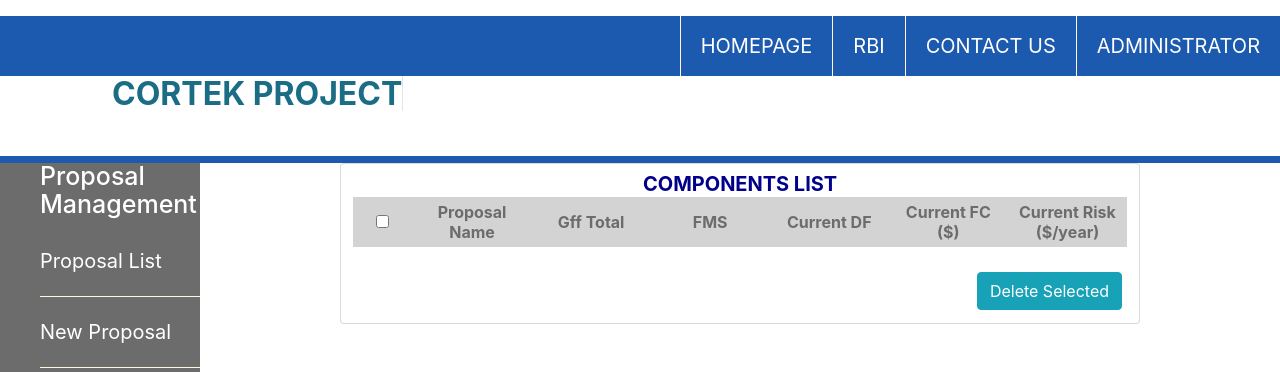
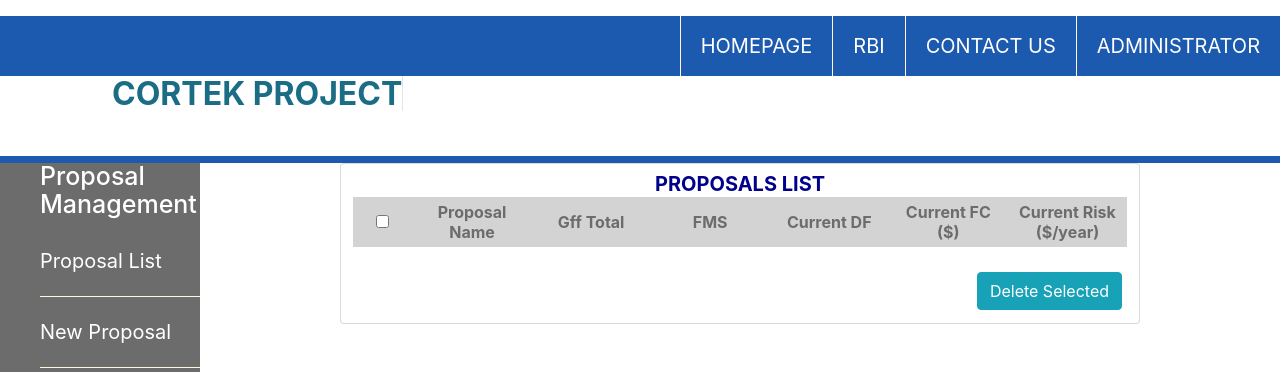
Before and after one commit to vuna261/vuna, a Django app: template templates/display/proposalDisplay.html in a window 1280 px wide. Shown: the top 372 px of the page. Run offline with Django 3.2, Linux system fonts and the light colour scheme; the template is opened without the code that fills it, so the values that code supplies are empty; some libraries are stand-ins or nearby versions.

Commit message:
make it better

```diff
--- a/templates/display/proposalDisplay.html
+++ b/templates/display/proposalDisplay.html
@@ -64,7 +64,7 @@
     <div id = Adiv>
     <form class="form-control" method="post">
     {% csrf_token %}
-        <caption><b style="font-size: 20px; color: darkblue">COMPONENTS LIST</b></caption>
+        <caption><b style="font-size: 20px; color: darkblue">PROPOSALS LIST</b></caption>
         <table id = "t01"><br>
         <thead>
             <tr>
```
